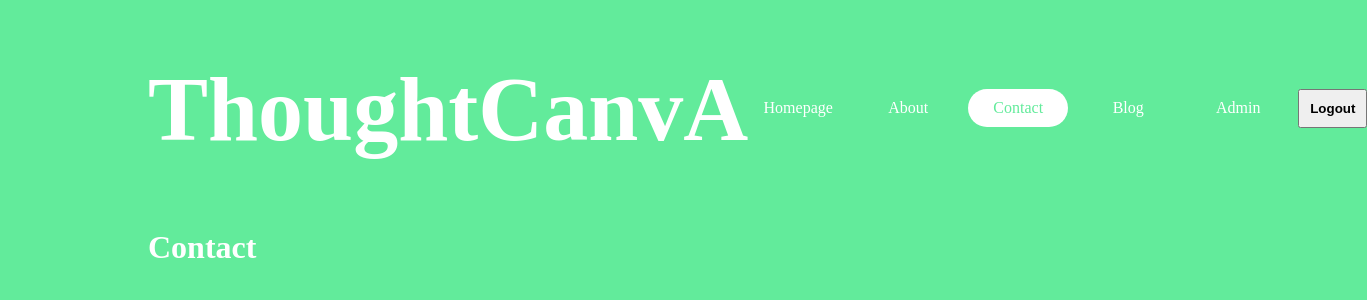
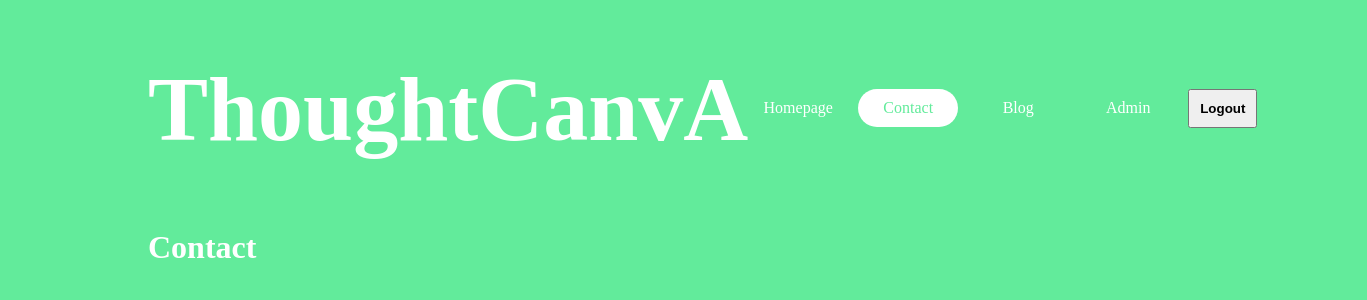
Before and after one commit to OneFriendlyCoder/ThoughtCanva, a Next.js app: page /contact in a window 1280 px wide. Shown: the top 300 px of the page, 1367 px wide, since content can reach past the window. Built offline with nearby package versions, Linux system fonts and the light colour scheme.

Commit message:
removing about page

```diff
--- a/src/components/navbar/links/Links.tsx
+++ b/src/components/navbar/links/Links.tsx
@@ -7,10 +7,6 @@ import { useState } from "react"
 const links = [{
         title:"Homepage",
         path:"/"
-    },
-    {
-        title:"About",
-        path:"/about"
     },
     {
         title:"Contact",
```
Also changed, not shown: src/app/about/page.tsx (deleted, +0 -11 lines), src/app/about/about.module.css (deleted).
